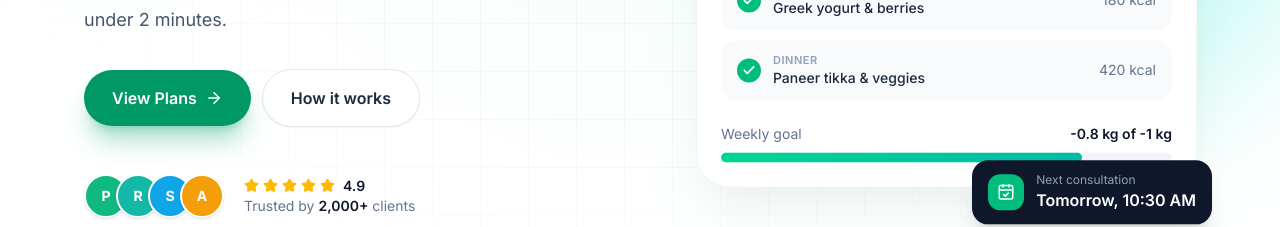
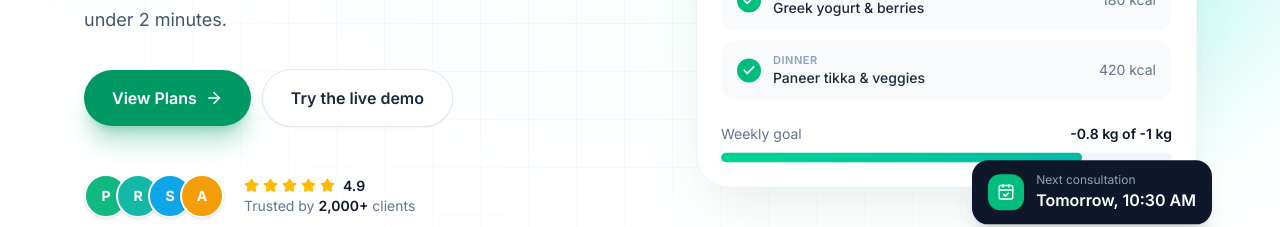
Before and after one commit to Abhishekty23/nutripath, a Next.js app: page / in a window 1280 px wide. Shown: the part 457-684 px from the top of the page. Built offline with nearby package versions, Linux system fonts and the light colour scheme; no server answers; the database is empty.

Commit message:
Day 7: live demo link in hero

```diff
--- a/src/components/home/Hero.tsx
+++ b/src/components/home/Hero.tsx
@@ -1,5 +1,6 @@
 "use client";
 
+import Link from "next/link";
 import { motion } from "motion/react";
 import { ArrowRight, CalendarCheck, Check, Flame, Salad, Sparkles, Star } from "lucide-react";
 import CountUp from "@/components/ui/CountUp";
@@ -88,12 +89,12 @@ export default function Hero() {
               View Plans
               <ArrowRight size={18} className="transition-transform group-hover:translate-x-1" />
             </a>
-            <a
-              href="#how-it-works"
+            <Link
+              href="/login"
               className="rounded-full bg-white px-7 py-4 font-semibold text-slate-800 shadow-sm ring-1 ring-slate-200 transition-all hover:-translate-y-0.5 hover:text-emerald-700 hover:ring-emerald-300"
             >
-              How it works
-            </a>
+              Try the live demo
+            </Link>
           </motion.div>
 
           <motion.div variants={item} className="mt-12 flex items-center gap-5">
```
